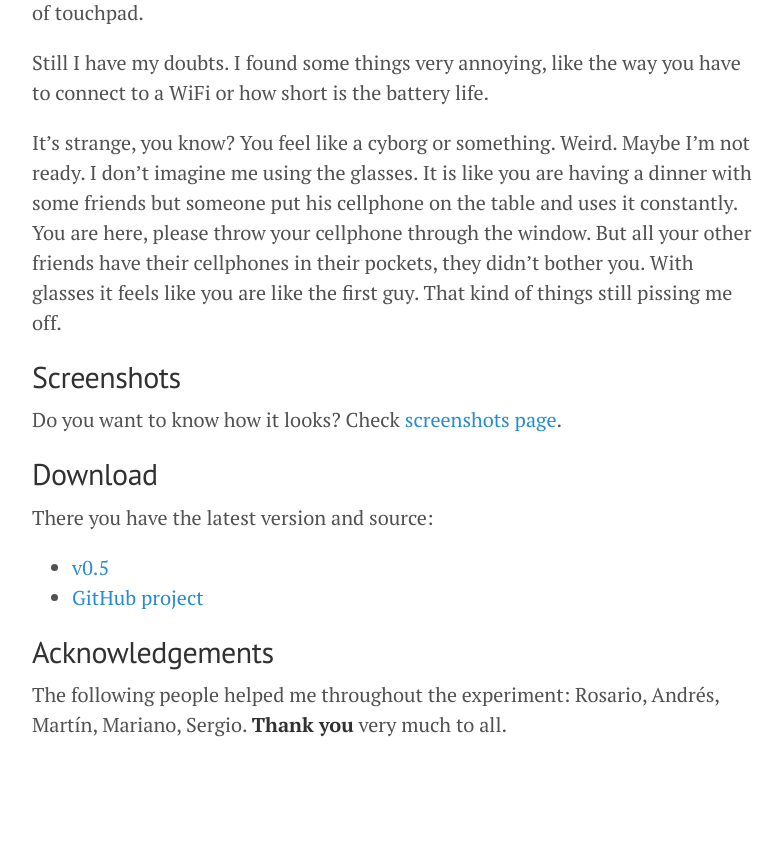
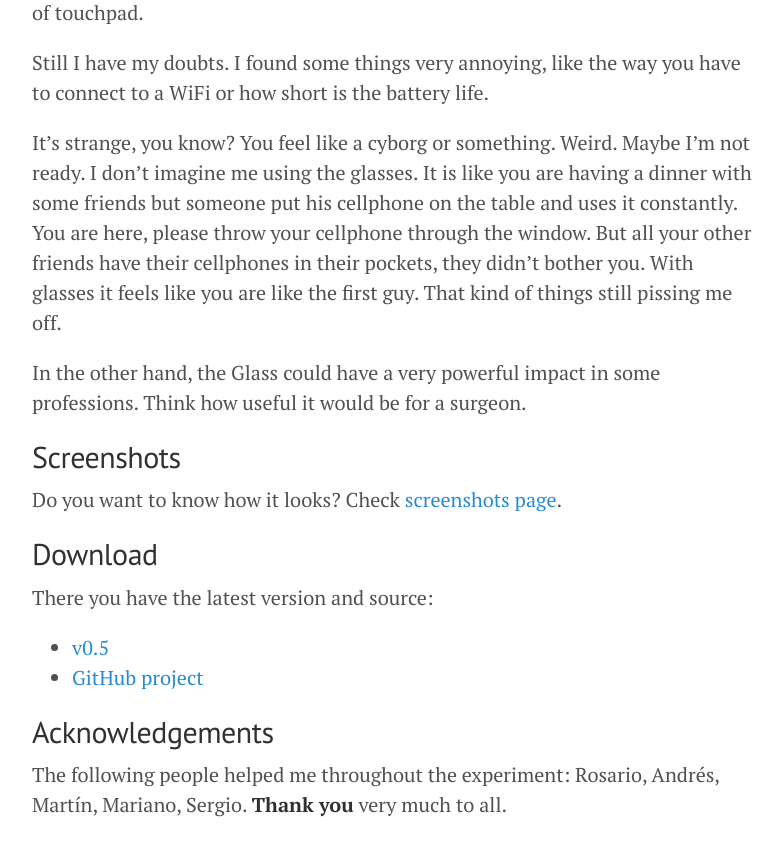
Before and after one commit to matiasbeckerle/glassperiment, a Jekyll site: the page built from _posts/2014-03-31-introducing-glassperiment.md, in a window 1280 px wide and 900 px high, scrolled down 2046 px. Shown: the top 856 px of the window, without its empty margins (248-1031 px from the left). Built offline with Jekyll 4.4.1, drawn with Linux system fonts in a browser that asks for light colours; Markdown is read by kramdown in place of the engine named in the settings; before the commit the page ends 2866 px from its top, so only the background shows below that.

Commit message:
Add positive use for Glass

```diff
--- a/_posts/2014-03-31-introducing-glassperiment.md
+++ b/_posts/2014-03-31-introducing-glassperiment.md
@@ -43,6 +43,8 @@ Still I have my doubts. I found some things very annoying, like the way you have
 
 It's strange, you know? You feel like a cyborg or something. Weird. Maybe I'm not ready. I don't imagine me using the glasses. It is like you are having a dinner with some friends but someone put his cellphone on the table and uses it constantly. You are here, please throw your cellphone through the window. But all your other friends have their cellphones in their pockets, they didn't bother you. With glasses it feels like you are like the first guy. That kind of things still pissing me off.
 
+In the other hand, the Glass could have a very powerful impact in some professions. Think how useful it would be for a surgeon.
+
 ## Screenshots
 
 Do you want to know how it looks? Check [screenshots page]({{ site.baseurl }}/screenshots).
```
